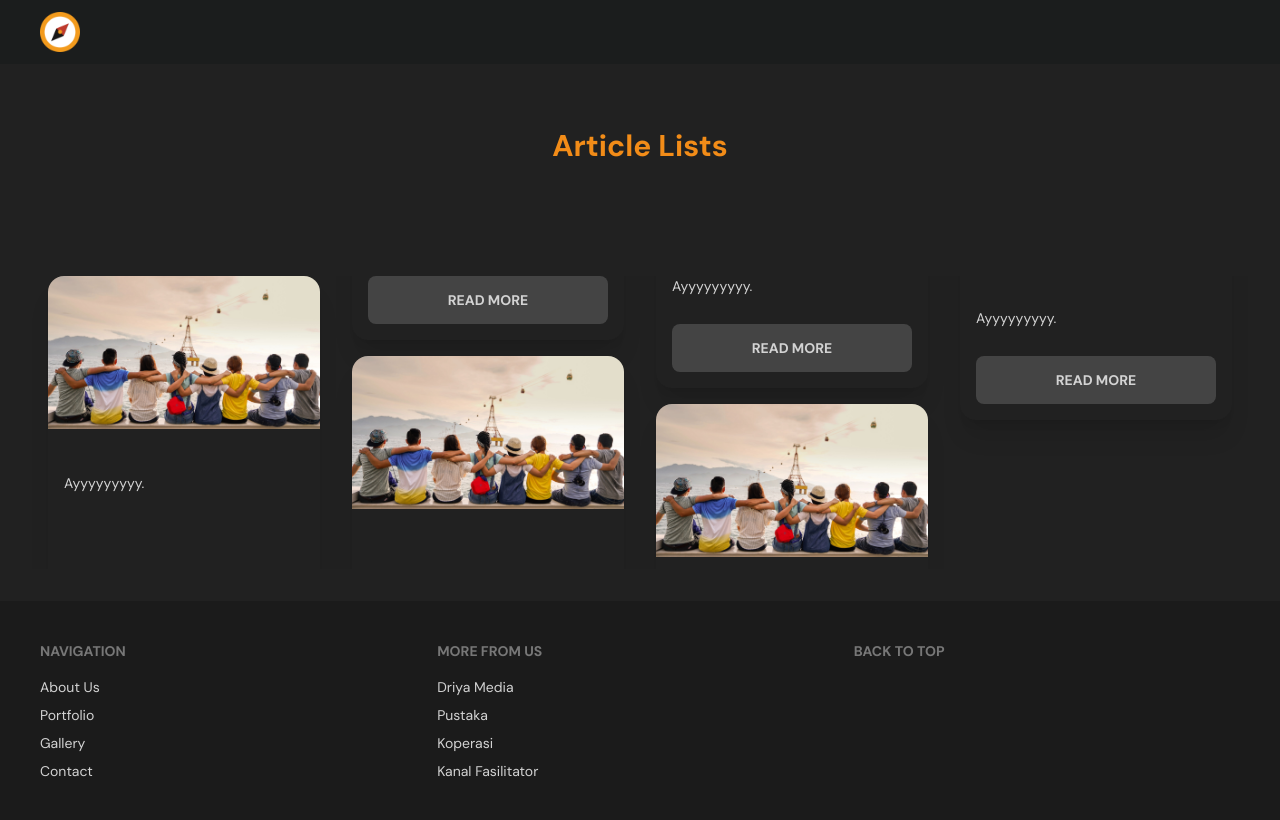
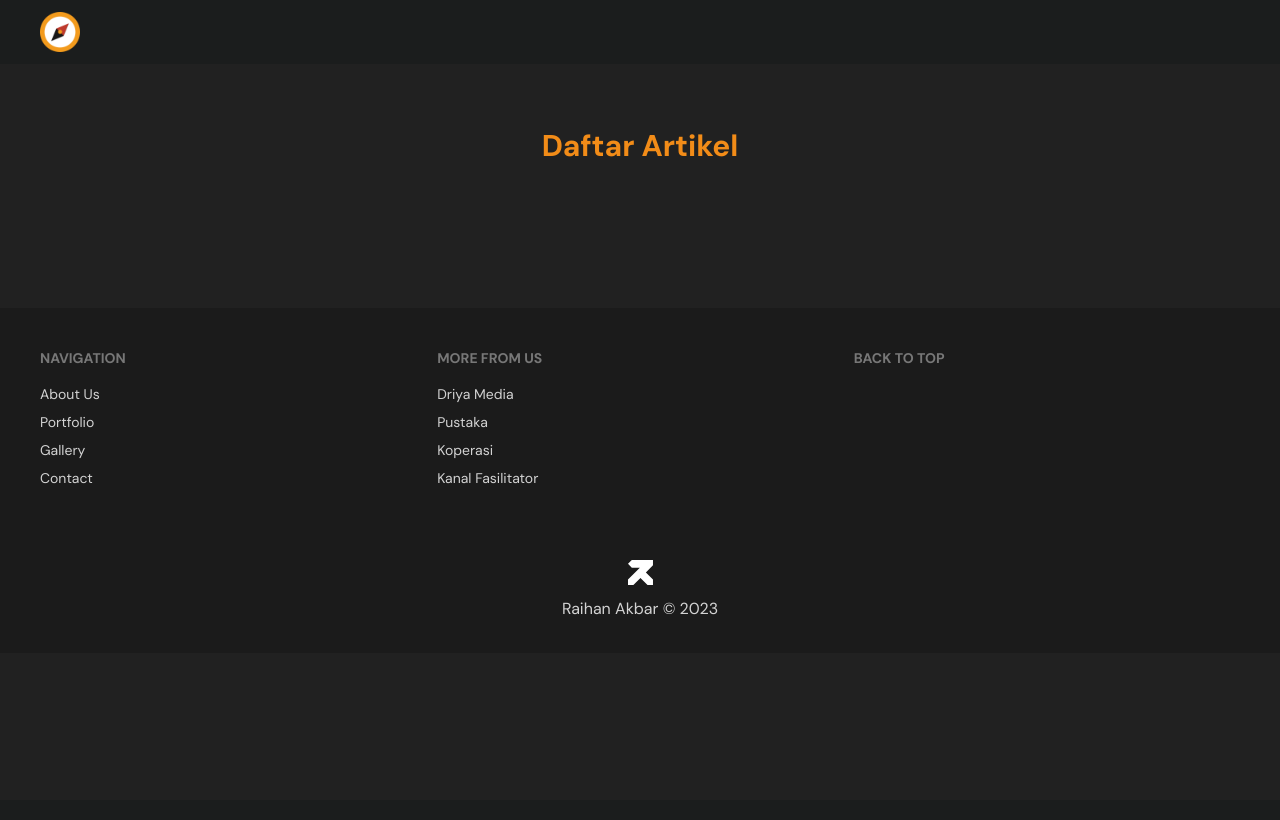
Before and after one commit to raihan-akbar/bm, a CodeIgniter app: page /bm/index.php/main/article in a window 1280 px wide. Shown: the top 820 px of the page. After the commit the page ends 615 px from the top, so only its background shows below. Run offline with CodeIgniter, Linux system fonts and the light colour scheme; data that the repository does not hold is empty; some libraries are stand-ins or nearby versions.

Commit message:
left & article

```diff
--- a/application/views/article_lists.php
+++ b/application/views/article_lists.php
@@ -21,7 +21,7 @@
 	<section id="header" class="flex py-8">
 		<div class="mx-auto max-w-7xl px-2 sm:px-6 lg:px-8 py-8">
 			<div class="flex-none">
-		    <h1 class="text-3xl font-bold text-center mb-12 text-primary">Article Lists</h1>
+		    <h1 class="text-3xl font-bold text-center mb-12 text-primary">Daftar Artikel</h1>
 			</div>
 		</div>
 	</section>
@@ -34,43 +34,13 @@
 			  <figure><img src="<?=base_url('_assets/img/hero.jpg') ?>" alt="Shoes" /></figure>
 			  <div class="card-body">
 			    <h2 class="card-title"><?=$put->title_article ?></h2>
-			    <p class="mb-5">Ayyyyyyyyy.</p>
+			    <p class="mb-5"><?=$put->overview_article ?></p>
 			    <div class="card-actions justify-end">
 			      <button class="btn btn-active btn-ghost btn-block">Read More</button>
 			    </div>
 			  </div>
 			</div>
 			<?php } ?>
-			<div class="card card-compact w-full shadow-xl mb-4 gap-4">
-			  <figure><img src="<?=base_url('_assets/img/hero.jpg') ?>" alt="Shoes" /></figure>
-			  <div class="card-body">
-			    <h2 class="card-title"><?=$put->title_article ?></h2>
-			    <p class="mb-5">Ayyyyyyyyy.</p>
-			    <div class="card-actions justify-end">
-			      <button class="btn btn-active btn-ghost btn-block">Read More</button>
-			    </div>
-			  </div>
-			</div>
-			<div class="card card-compact w-full shadow-xl mb-4 gap-4">
-			  <figure><img src="<?=base_url('_assets/img/hero.jpg') ?>" alt="Shoes" /></figure>
-			  <div class="card-body">
-			    <h2 class="card-title"><?=$put->title_article ?></h2>
-			    <p class="mb-5">Ayyyyyyyyy.</p>
-			    <div class="card-actions justify-end">
-			      <button class="btn btn-active btn-ghost btn-block">Read More</button>
-			    </div>
-			  </div>
-			</div>
-			<div class="card card-compact w-full shadow-xl mb-4 gap-4">
-			  <figure><img src="<?=base_url('_assets/img/hero.jpg') ?>" alt="Shoes" /></figure>
-			  <div class="card-body">
-			    <h2 class="card-title"><?=$put->title_article ?></h2>
-			    <p class="mb-5">Ayyyyyyyyy.</p>
-			    <div class="card-actions justify-end">
-			      <button class="btn btn-active btn-ghost btn-block">Read More</button>
-			    </div>
-			  </div>
-			</div>
 		</div>
 	</section>
 <!-- Footer -->
--- a/application/views/include/left-dash.php
+++ b/application/views/include/left-dash.php
@@ -31,5 +31,4 @@
           <span class="flex-1 text-md font-bold">Dashboard</span>
         </a>
       </li>
-
     </ul>
```
